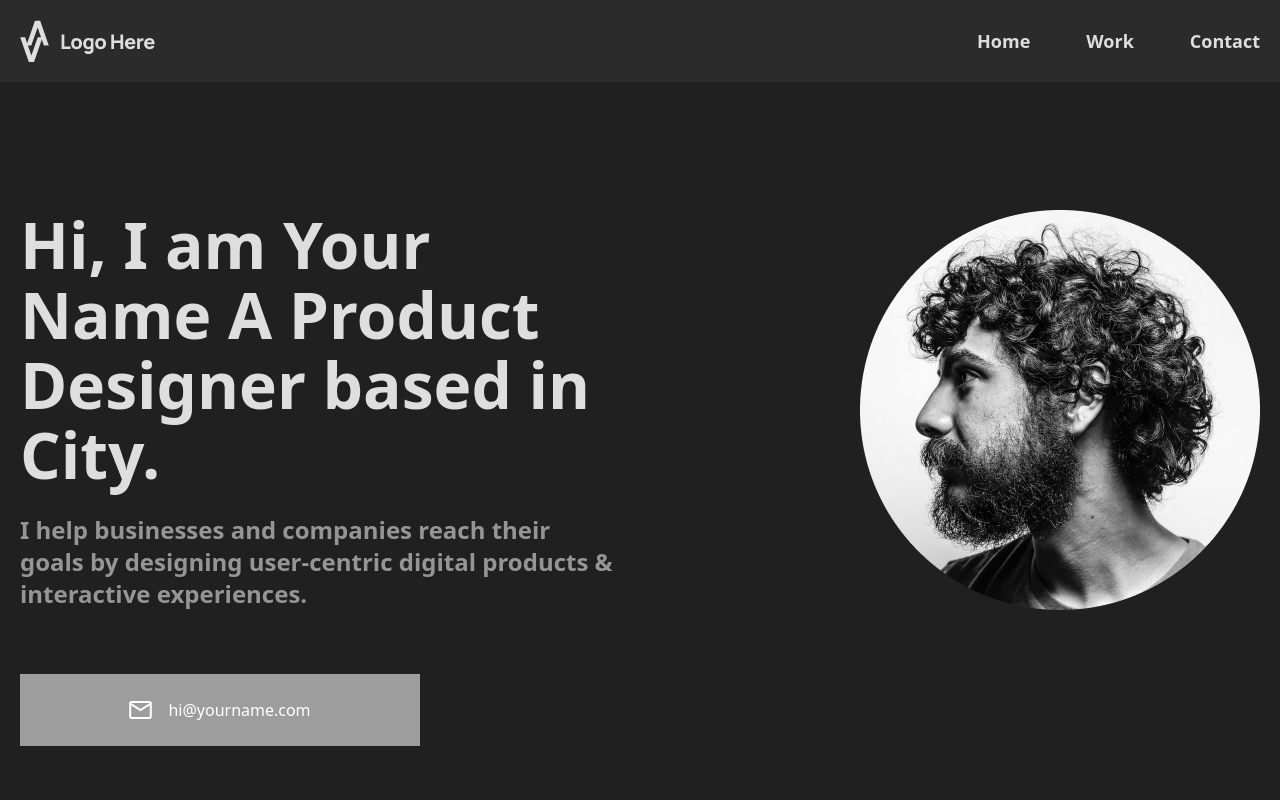
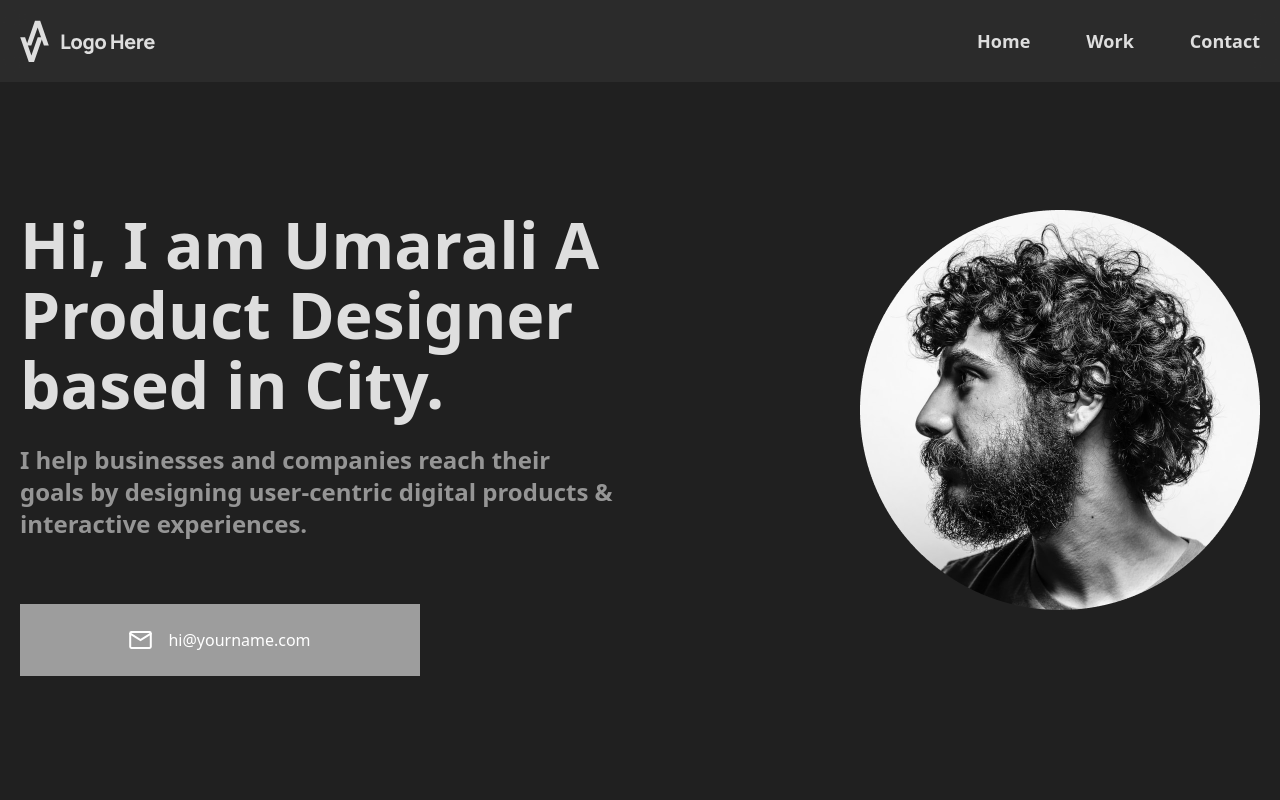
Before and after one commit to umarali7270/Designer, a React (Vite) app: page / in a window 1280 px wide. Shown: the top 800 px of the page. Built offline with nearby package versions, Linux system fonts and the light colour scheme.

Commit message:
yana oz qoldi

```diff
--- a/src/components/Hero.jsx
+++ b/src/components/Hero.jsx
@@ -9,7 +9,7 @@ export default function Hero() {
         <div className="max-w-[1250px] mx-auto md:flex md:flex-row flex flex-col-reverse justify-between">
           <div className="max-w-[600px]">
             <h1 className="font-bold md:text-[64px] text-[36px] md:leading-[70px] leading-[40px] md:text-start text-center text-[#DEDEDE] mb-6">
-              Hi, I am Your Name A Product Designer based in City.
+              Hi, I am Umarali A Product Designer based in City.
             </h1>
             <p className="text-[#959595] md:font-semibold md:text-2xl md:mb-16 text-lg text-center md:text-start mb-12">
               I help businesses and companies reach their goals by designing
```
